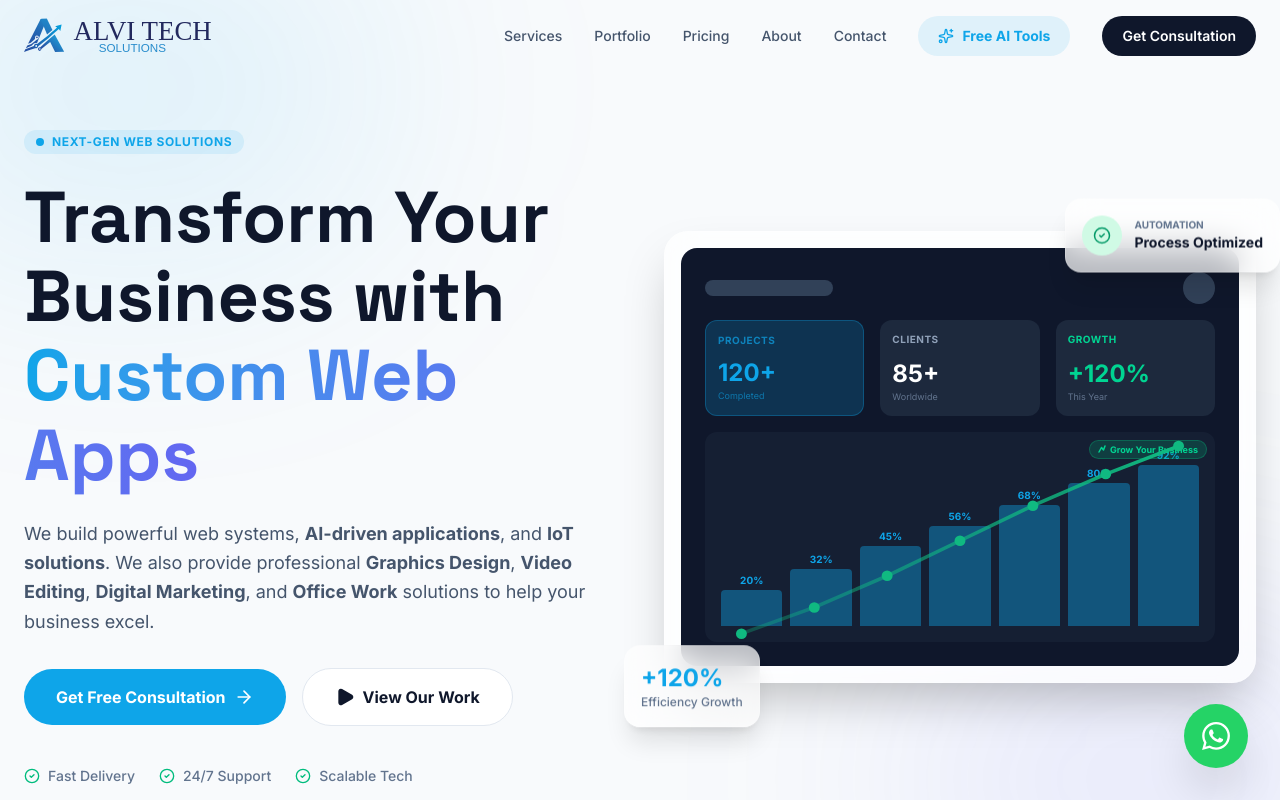
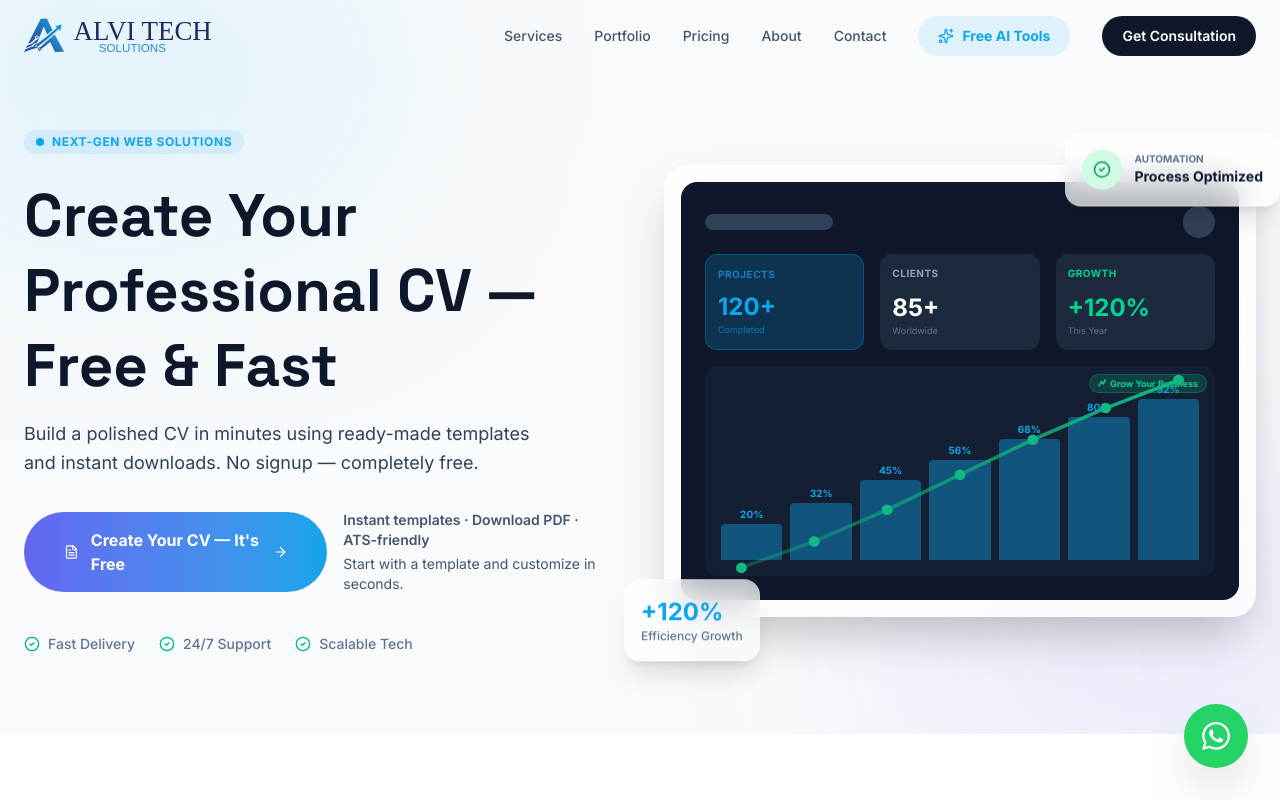
Before and after one commit to WaseemAkramAlvi/alvitechsolutions, a React (Vite) app: page /#/ in a window 1280 px wide. Shown: the top 800 px of the page. Built offline with nearby package versions, Linux system fonts and the light colour scheme.

Commit message:
feat(hero): focus hero on free CV maker; add CTA; fix navbar scroll handling

```diff
--- a/src/components/Hero.tsx
+++ b/src/components/Hero.tsx
@@ -1,6 +1,7 @@
 import React from 'react';
 import { motion } from 'motion/react';
-import { ArrowRight, Play, CheckCircle2 } from 'lucide-react';
+import { ArrowRight, Play, CheckCircle2, FileText } from 'lucide-react';
+import { Link } from 'react-router-dom';
 
 const Hero = () => {
   return (
@@ -26,29 +27,29 @@ const Hero = () => {
             Next-Gen Web Solutions
           </div>
 
-          <h1 className="font-display text-4xl md:text-6xl lg:text-7xl font-bold leading-[1.1] mb-6">
-            Transform Your Business with <span className="text-transparent bg-clip-text bg-gradient-to-r from-primary to-secondary">Custom Web Apps</span>
+          <h1 className="font-display text-4xl md:text-5xl lg:text-6xl font-extrabold leading-tight mb-4">
+            Create Your Professional CV — Free & Fast
           </h1>
 
-          <p className="text-base md:text-lg text-slate-600 mb-8 max-w-xl mx-auto lg:mx-0 leading-relaxed">
-            We build powerful web systems, <strong>AI-driven applications</strong>, and <strong>IoT solutions</strong>. We also provide professional <strong>Graphics Design</strong>, <strong>Video Editing</strong>, <strong>Digital Marketing</strong>, and <strong>Office Work</strong> solutions to help your business excel.
+          <p className="text-lg text-slate-700 mb-8 max-w-lg mx-auto lg:mx-0 leading-relaxed">
+            Build a polished CV in minutes using ready-made templates and instant downloads. No signup — completely free.
           </p>
 
           <div className="flex flex-col sm:flex-row items-center justify-center lg:justify-start gap-4 mb-10">
-            <a
-              href="#contact"
-              className="w-full sm:w-auto bg-primary text-white px-8 py-4 rounded-full font-bold flex items-center justify-center gap-2 hover:bg-primary-dark transition-all hover:shadow-xl hover:shadow-primary/20 group"
+            <Link
+              to="/cv-builder"
+              className="w-full sm:w-auto bg-gradient-to-r from-secondary to-primary text-white px-10 py-4 rounded-full font-extrabold flex items-center justify-center gap-3 hover:opacity-95 transition-all hover:shadow-2xl shadow-primary/20 group"
+              aria-label="Create your CV"
             >
-              Get Free Consultation
-              <ArrowRight size={20} className="group-hover:translate-x-1 transition-transform" />
-            </a>
-            <a
-              href="#portfolio"
-              className="w-full sm:w-auto bg-white text-slate-900 border border-slate-200 px-8 py-4 rounded-full font-bold flex items-center justify-center gap-2 hover:bg-slate-50 transition-all"
-            >
-              <Play size={20} fill="currentColor" />
-              View Our Work
-            </a>
+              <FileText size={18} />
+              Create Your CV — It's Free
+              <ArrowRight size={18} className="group-hover:translate-x-1 transition-transform" />
+            </Link>
+
+            <div className="text-sm text-slate-600 max-w-xs">
+              <div className="font-semibold">Instant templates · Download PDF · ATS-friendly</div>
+              <div className="mt-1">Start with a template and customize in seconds.</div>
+            </div>
           </div>
 
           <div className="flex flex-wrap items-center justify-center lg:justify-start gap-4 md:gap-6">
--- a/src/components/Navbar.tsx
+++ b/src/components/Navbar.tsx
@@ -12,16 +12,21 @@ const Navbar = () => {
   const navigate = useNavigate();
   const isHome = location.pathname === '/';
 
-  const handleContactClick = () => {
+  const handleNavLinkClick = (sectionId: string) => (e: React.MouseEvent<HTMLAnchorElement>) => {
+    e.preventDefault();
     if (isHome) {
-      document.getElementById('contact')?.scrollIntoView({ behavior: 'smooth' });
+      document.getElementById(sectionId)?.scrollIntoView({ behavior: 'smooth' });
     } else {
       navigate('/');
       setTimeout(() => {
-        document.getElementById('contact')?.scrollIntoView({ behavior: 'smooth' });
+        document.getElementById(sectionId)?.scrollIntoView({ behavior: 'smooth' });
       }, 300);
     }
     setIsMobileMenuOpen(false);
+  };
+
+  const handleContactClick = () => {
+    handleNavLinkClick('contact')({} as React.MouseEvent<HTMLAnchorElement>);
   };
 
   useEffect(() => {
@@ -58,6 +63,7 @@ const Navbar = () => {
             <a
               key={link.name}
               href={link.href}
+              onClick={handleNavLinkClick(link.href.slice(1))}
               className="text-sm font-medium text-slate-600 hover:text-primary transition-colors"
             >
               {link.name}
@@ -106,7 +112,7 @@ const Navbar = () => {
                 <a
                   key={link.name}
                   href={link.href}
-                  onClick={() => setIsMobileMenuOpen(false)}
+                  onClick={handleNavLinkClick(link.href.slice(1))}
                   className="text-lg font-medium text-slate-600 hover:text-primary"
                 >
                   {link.name}
```
Also changed, not shown: src/assets/CV_sample.png.
